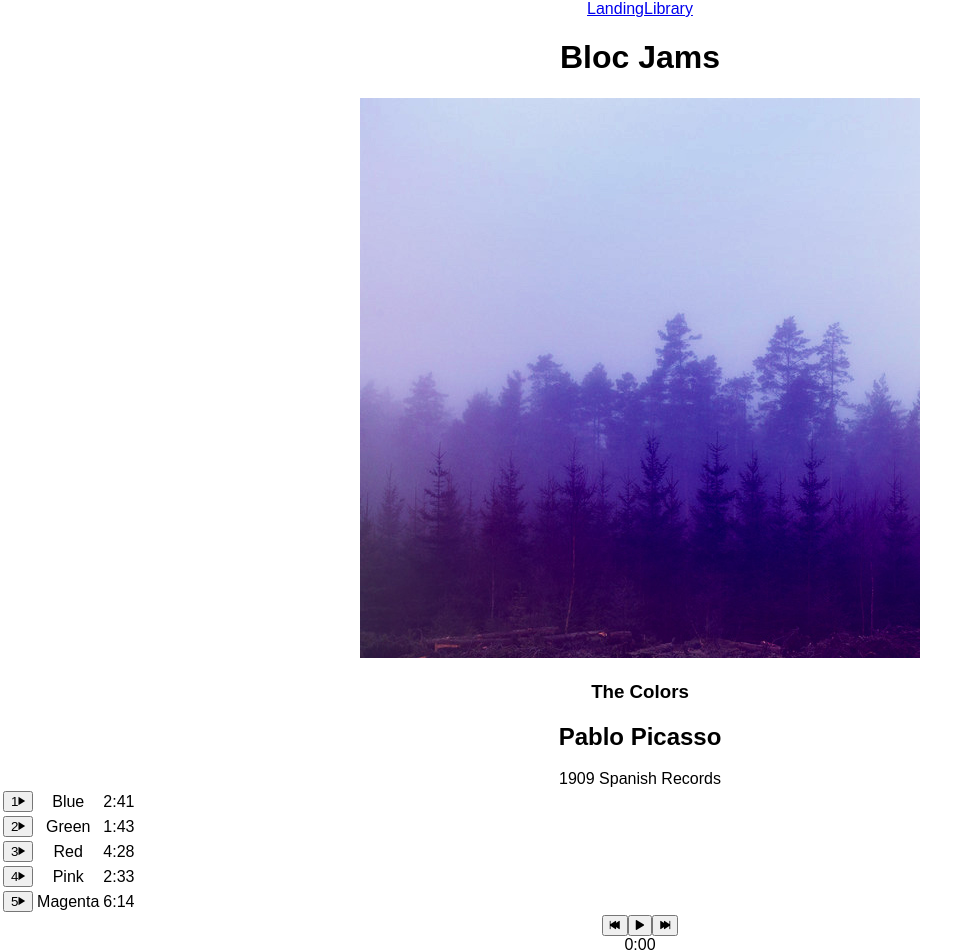
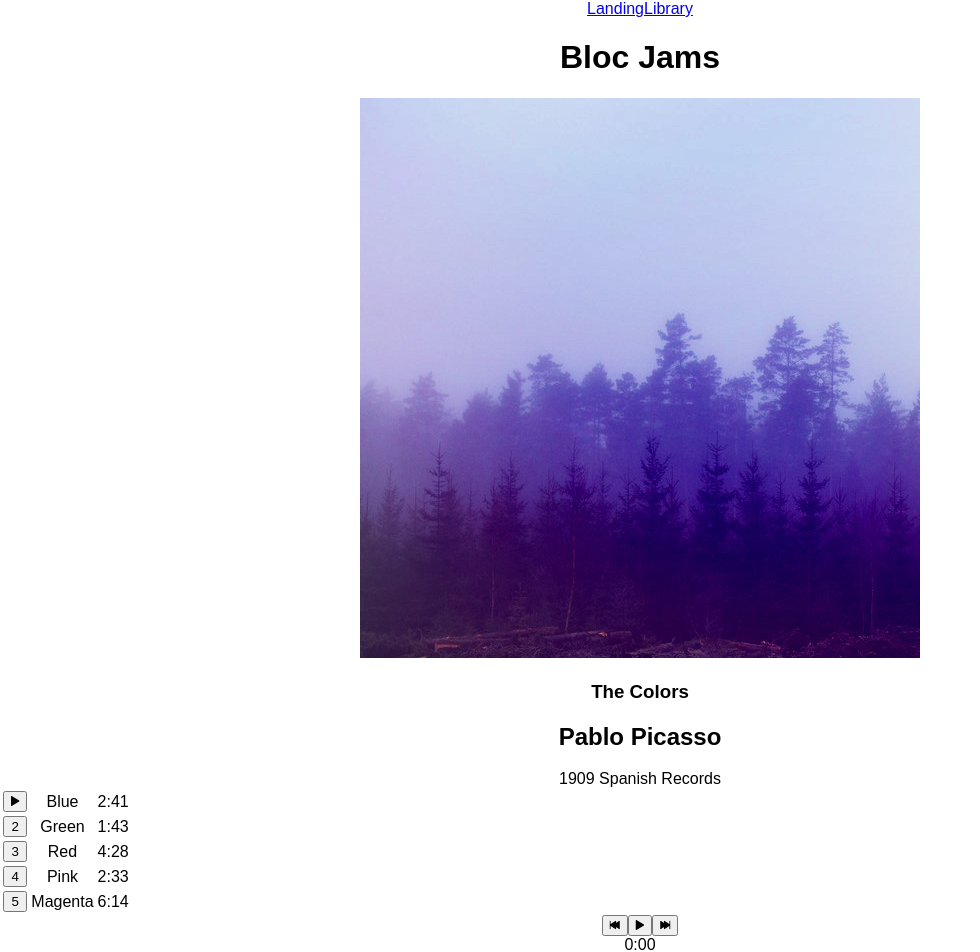
Before and after one commit to ahallam75/bloc-jams-react, a React (Create React App) app: page /album/the-colors in a window 1280 px wide. Shown: the top 952 px of the page, without its empty margins (0-980 px from the left). Built offline with nearby package versions, Linux system fonts and the light colour scheme.

Commit message:
Assignment work (completed) for styling.

```diff
--- a/src/components/Album.js
+++ b/src/components/Album.js
@@ -17,9 +17,7 @@
        duration: album.songs[0].duration,
        isPlaying: false,
        currentVolume: .5,
-       isHovered: false,
-       dynamicClass: 'song-number',
-       targetId: 0
+       isHovered: false
      };
 
      this.audioElement = document.createElement('audio');
@@ -120,32 +118,6 @@
      this.setState({ currentVolume: newVolume });
     }
 
-    mouseEnter(e) {
-    console.log(e.target.id);
-    if (e.target !== this.state.currentSong && !this.state.isPlaying) {
-      this.setState({
-        dynamicClass: 'icon ion-ios-play',
-        targetId: e.target.id
-      });
-    }
-  }
-
-  mouseLeave(e) {
-    console.log(e.target);
-    if (!this.state.currentSong || !this.state.isPlaying) {
-      this.setState({
-        dynamicClass: 'song-number',
-        targetId: e.target.id
-      });
-    }
-    else if (this.state.currentSong) {
-      this.setState({
-        dynamicClass: 'icon ion-ios-pause',
-        targetId: e.target.id
-      })
-    }
-  }
-
     render() {
      return (
        <section className="album">
@@ -164,13 +136,20 @@
              <col id="song-duration-column" />
            </colgroup>
            <tbody>
-             {this.state.album.songs.map( (song, index) =>
-               <tr className="song" key={index} onClick={() => this.handleSongClick(song)} >
+           {this.state.album.songs.map((song, index) =>
+                <tr className="song" key={index} onClick={() => this.handleSongClick(song)}
+                  onMouseEnter={() => this.setState({isHovered: index+1})}
+                  onMouseLeave={() => this.setState({isHovered: false})}>
                   <td className="song-actions">
-                   <button>
-                     <span className={(this.state.isPlaying && (this.state.currentSong === song)) ? 'hidden-number' : 'song-number'}>{index + 1}</span>
-                     <span className={(this.state.isPlaying && (this.state.currentSong === song)) ? 'icon ion-ios-pause' : ''}></span>
-                     <span className={(this.state.isPlaying && (this.state.currentSong === song)) ? '' : 'icon ion-ios-play'}></span>
+                    <button id="song-action-btns">
+                    { (this.state.currentSong.title === song.title) ?
+                      <span className={this.state.isPlaying ? "ion-pause" : "ion-play"}></span>
+                      :
+                      (this.state.isHovered === index+1) ?
+                      <span className="ion-play"></span>
+                      :
+                      <span className="song-number">{index+1}</span>
+                    }
                     </button>
                   </td>
                   <td className="song-title">{song.title}</td>
```
Lines whose indentation alone changed are shown as unchanged.
